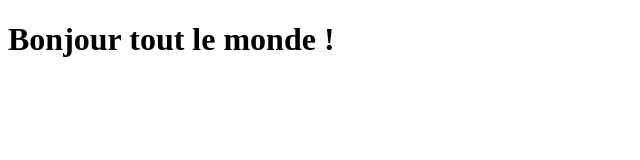
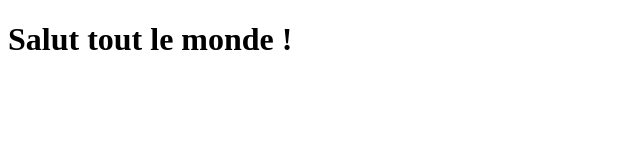
Before and after one commit to tmicka23/demo-git, a plain HTML site: page index.html in a window 1280 px wide. Shown: the whole page, without its empty margins (0-640 px from the left). Drawn offline with Linux system fonts and the light colour scheme.

Commit message:
change greeting text

```diff
--- a/index.html
+++ b/index.html
@@ -6,6 +6,6 @@
   <title>Demo Git</title>
 </head>
 <body>
-  <h1>Bonjour tout le monde !</h1>
+  <h1>Salut tout le monde !</h1>
 </body>
 </html>
```
